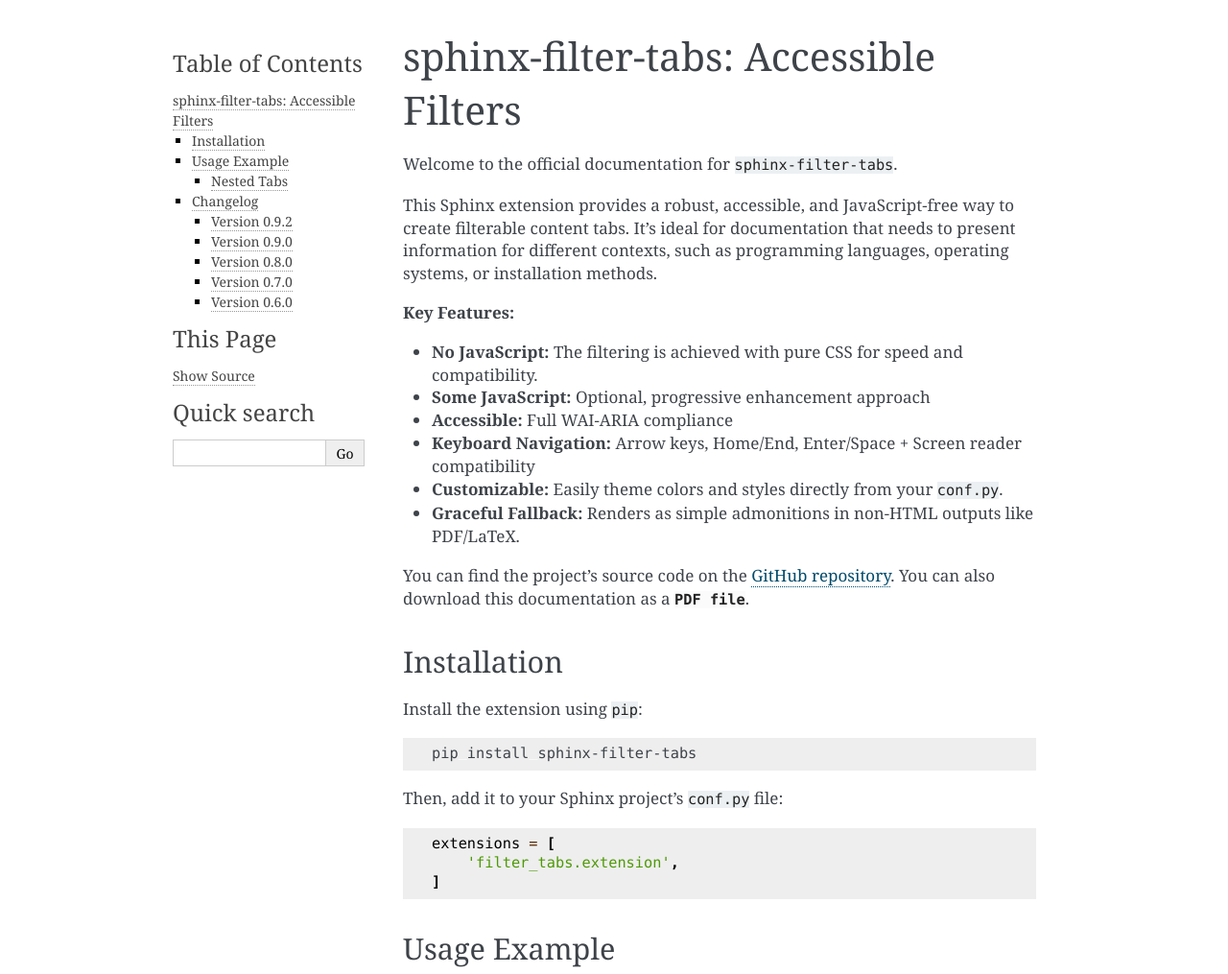
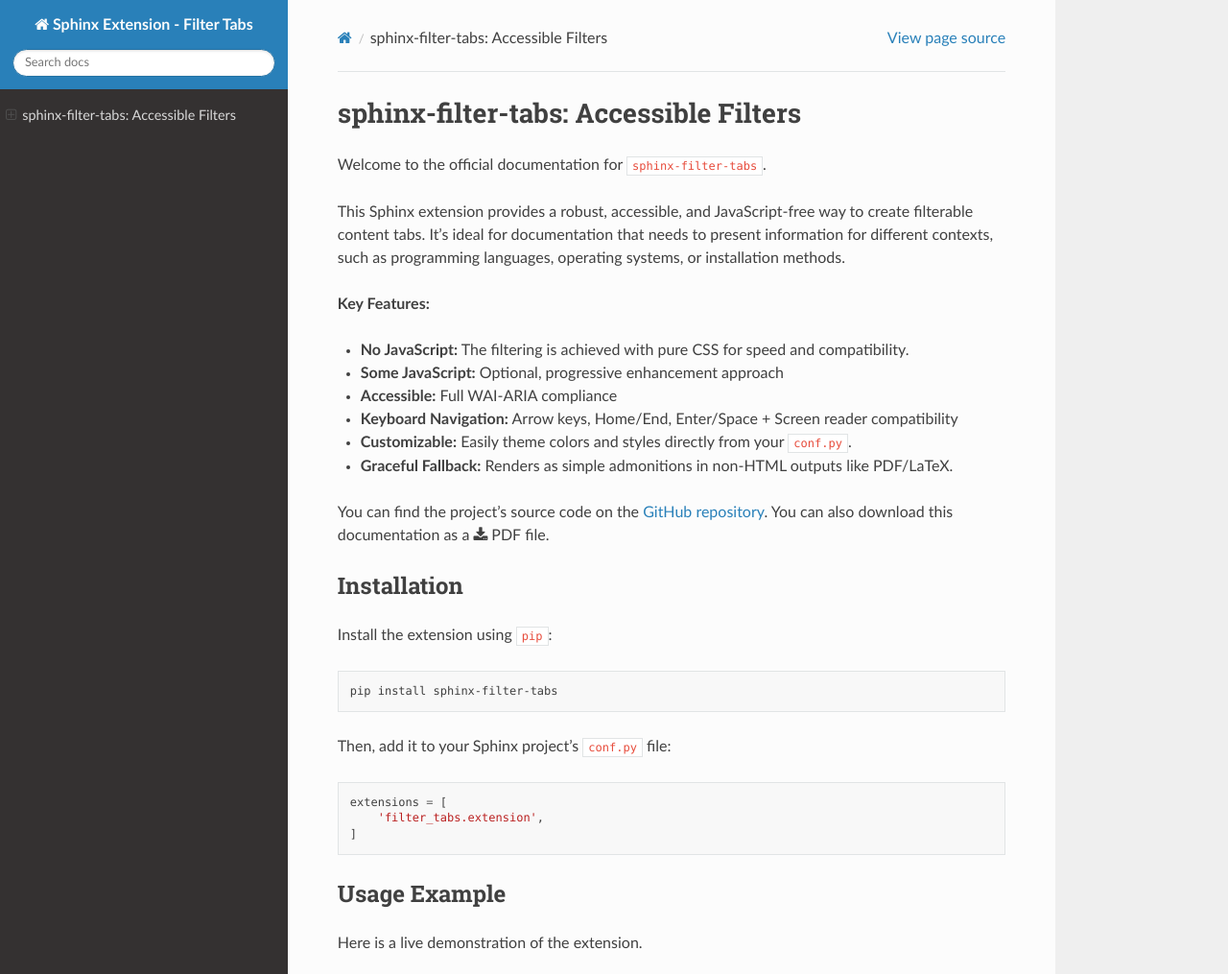
Before and after one commit to aputtu/sphinx-filter-tabs, a Sphinx documentation site: the page built from docs/index.rst, in a window 1280 px wide and 1400 px high, cut to the strip 0-1015 px from the top of the window. Shown: the whole strip at 96% size. Built offline with Sphinx 7.4.7 and the Read the Docs theme 3.1.0, drawn with Linux system fonts in a browser that asks for light colours; some of the changed text lies outside the part shown.

Commit message:
chore: fix missing tgheros package, add caching, clean up

```diff
--- a/docs/conf.py
+++ b/docs/conf.py
@@ -16,20 +16,17 @@
 exclude_patterns = ['_build', 'Thumbs.db', '.DS_Store']
 
 # -- HTML output -------------------------------------------------
-# LaTeX settings - Adding 'oneside' and 'a4paper' options
+html_theme = 'sphinx_rtd_theme'
+html_static_path = ['_static']
+
+# -- LaTeX output -------------------------------------------------
+# These settings ensure basic compatibility.
 latex_elements = {
     'papersize': 'a4paper',
     'classoptions': ',oneside',
 }
 
-# LaTeX document settings
-latex_documents = [
-    ('index', 'sphinxextension-filtertabs.tex',
-     'Sphinx Extension - Filter Tabs Documentation',
-     'Aputsiak Niels Janussen', 'manual'),
-]
-
-# LaTeX document settings
+# Define the LaTeX document structure.
 latex_documents = [
     ('index', 'sphinxextension-filtertabs.tex',
      'Sphinx Extension - Filter Tabs Documentation',
```
Also changed, not shown: 1 other file.
